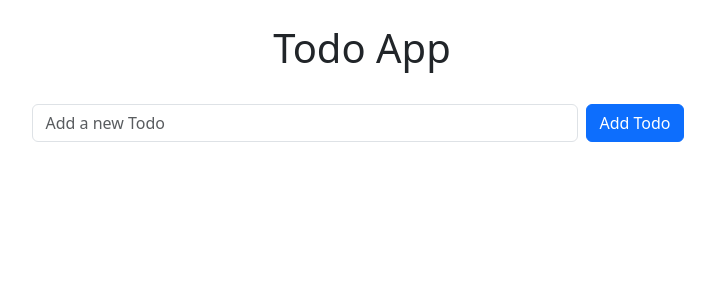
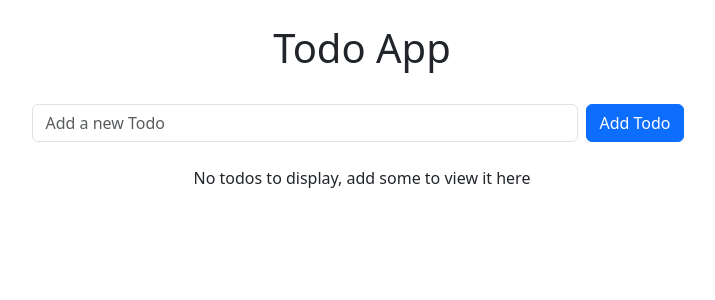
Before and after one commit to AdnanRahmanpoor/todo-app, a React (Create React App) app: page / in a window 1280 px wide. Shown: the top 300 px of the page, without its empty margins (278-993 px from the left). Built offline with nearby package versions, Linux system fonts and the light colour scheme.

Commit message:
Added localStorage functionality to the app

```diff
--- a/src/App.tsx
+++ b/src/App.tsx
@@ -1,10 +1,23 @@
-import { useState } from 'react';
+import { useState, useEffect } from 'react';
 import AddTodo from './components/AddTodo';
 import TodoList from './components/TodoList';
 import Todo from './Todo';
 
 const App: React.FC = () => {
-  const [todos, setTodos] = useState<Todo[]>([]);
+  const [todos, setTodos] = useState<Todo[]>(() => {
+    const savedTodos = localStorage.getItem('todos');
+
+    if (savedTodos) {
+      return JSON.parse(savedTodos);
+    } else {
+      return [];
+    }
+  });
+
+  // Update localStorage onChange
+  useEffect(() => {
+    localStorage.setItem('todos', JSON.stringify(todos));
+  }, [todos]);
 
   const addTodo = (text: string) => {
     setTodos([...todos, { id: todos.length + 1, text, completed: false }]);
--- a/src/components/TodoList.tsx
+++ b/src/components/TodoList.tsx
@@ -1,3 +1,4 @@
+import { useEffect } from 'react';
 import Todo from '../Todo';
 import TodoItem from './TodoItem';
 
@@ -12,11 +13,18 @@ const TodoList: React.FC<TodoListProps> = ({
   todos,
   toggleTodo,
   deleteTodo,
-  editTodo
+  editTodo,
 }) => {
+  useEffect(() => {
+    localStorage.setItem('todos', JSON.stringify(todos));
+  }, [todos]);
+
   return (
     <div>
-      {todos.map((todo) => (
+      {todos.length === 0 ? (
+        <p>No todos to display, add some to view it here</p>
+      ) : (
+      todos.map((todo) => (
         <TodoItem
           key={todo.id}
           todo={todo}
@@ -24,7 +32,8 @@ const TodoList: React.FC<TodoListProps> = ({
           deleteTodo={deleteTodo}
           editTodo={editTodo}
         />
-      ))}
+      ))
+      )}
     </div>
   );
 };
```
